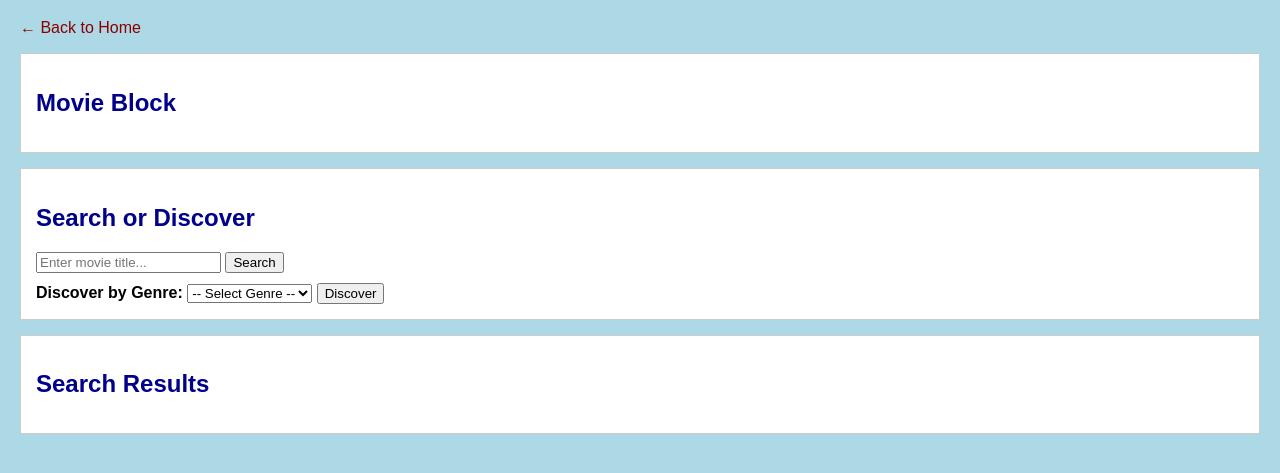
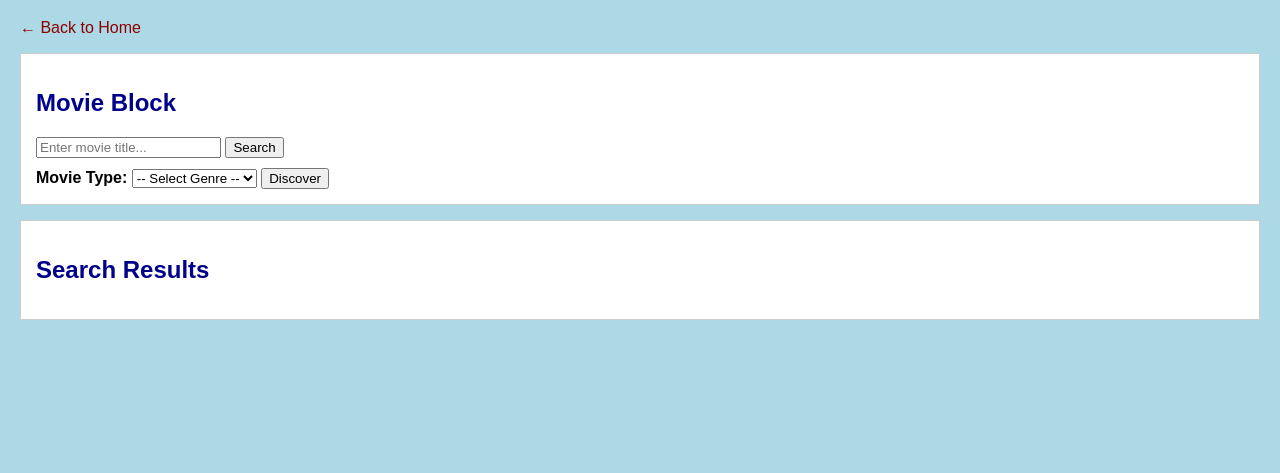
Before and after one commit to Atomonus/dnandronweb2025, a plain HTML site: page Term Project/movie.html in a window 1280 px wide. Shown: the part 61-534 px from the top of the page. Drawn offline with nearby package versions, Linux system fonts and the light colour scheme; no server answers.

Commit message:
Update movie.html

```diff
--- a/Term Project/movie.html
+++ b/Term Project/movie.html
@@ -9,11 +9,8 @@
   <body>
     <h1>Daniel Nandroni's Term Project</h1>
     <p><a href="..//index.html">← Back to Home</a></p>
-    <div class="section">
-      <h2>Movie Block</h2>
-    </div>
    <div class="section">
-  <h2>Search or Discover</h2>
+  <h2>Movie Block</h2>
 
   <div style="margin-bottom: 10px;">
     <input type="text" id="searchInput" placeholder="Enter movie title..." />
@@ -21,7 +18,7 @@
   </div>
 
   <div>
-    <label for="genreSelect"><strong>Discover by Genre:</strong></label>
+    <label for="genreSelect"><strong>Movie Type:</strong></label>
     <select id="genreSelect">
       <option value="">-- Select Genre --</option>
       <option value="28">Action</option>
```
